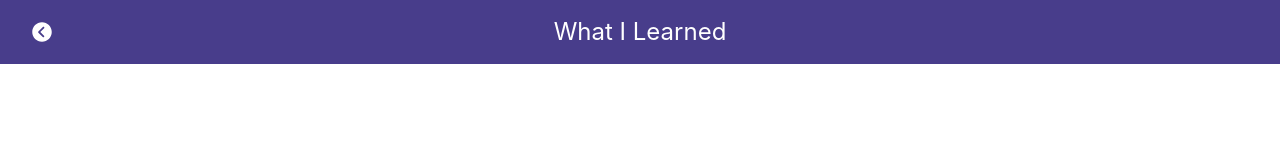
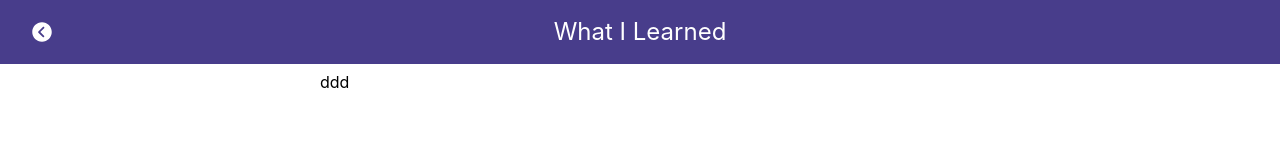
Before and after one commit to saebomp/todayilearned, a React (Create React App) app: page /ment in a window 1280 px wide. Shown: the top 164 px of the page. Built offline with nearby package versions, Linux system fonts and the light colour scheme.

Commit message:
Add menu

```diff
--- a/src/App.js
+++ b/src/App.js
@@ -30,6 +30,7 @@ import Crud from './components/Crud'
 import CrudHooks from './components/CrudHooks'
 import Calculator from './components/Calculator/Calculator'
 import Converter from './components/Converter'
+import Menu from './components/Menu'
 
 
 
@@ -67,6 +68,7 @@ function App() {
         <Route exact path="/crudhooks" component={CrudHooks} />
         <Route exact path="/calculator" component={Calculator} />
         <Route exact path="/converter" component={Converter} />
+        <Route exact path="/ment" component={Menu} />
       </div>
     </Router>
   );
--- a/src/Data.js
+++ b/src/Data.js
@@ -167,4 +167,10 @@ export let DATA = [
     title : 'converter',
     component : 'Converter'
   },
+  {
+    id: 27,
+    path : '/menu',
+    title : 'menu',
+    component : 'Menu'
+  },
 ]
--- /dev/null
+++ b/src/components/Menu.js
@@ -0,0 +1,21 @@
+import React, {useState} from 'react';
+
+const styles = {
+  mar: {
+    margin:'10px auto',
+    width:'50%'
+  },
+
+}
+
+const Menu = () => {
+
+
+  return (
+    <div style={styles.mar}>
+      ddd
+    </div>
+    )
+  }
+
+export default Menu
```
